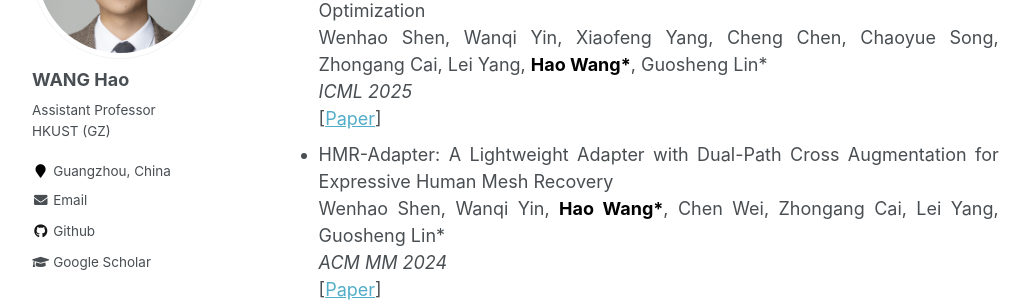
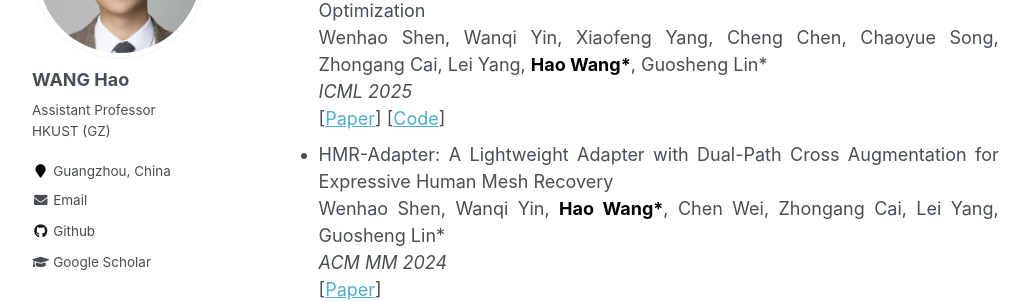
Before and after one commit to hwang1996/hwang1996.github.io, a Jekyll site: the page built from _pages/about.md, in a window 1280 px wide and 900 px high, scrolled down 4070 px. Shown: the part 152-453 px from the top of the window, without its empty margins (26-1056 px from the left). Built offline with Jekyll 4.4.1, drawn with Linux system fonts in a browser that asks for light colours.

Commit message:
2026.2.28

```diff
--- a/_pages/about.md
+++ b/_pages/about.md
@@ -450,7 +450,7 @@ document.addEventListener('DOMContentLoaded', function () {
   Wenhao Shen, Wanqi Yin, Xiaofeng Yang, Cheng Chen, Chaoyue Song, Zhongang Cai, Lei Yang,
   <strong><font color="black">Hao Wang*</font></strong>, Guosheng Lin*
   <br/><i>ICML 2025</i><br>
-  [<a href="https://arxiv.org/abs/2505.10250">Paper</a>]
+  [<a href="https://arxiv.org/abs/2505.10250">Paper</a>] [<a href="https://github.com/MotrixLab/ADHMR">Code</a>]
 </li>
 
 
```
Also changed, not shown: 1 other file.
